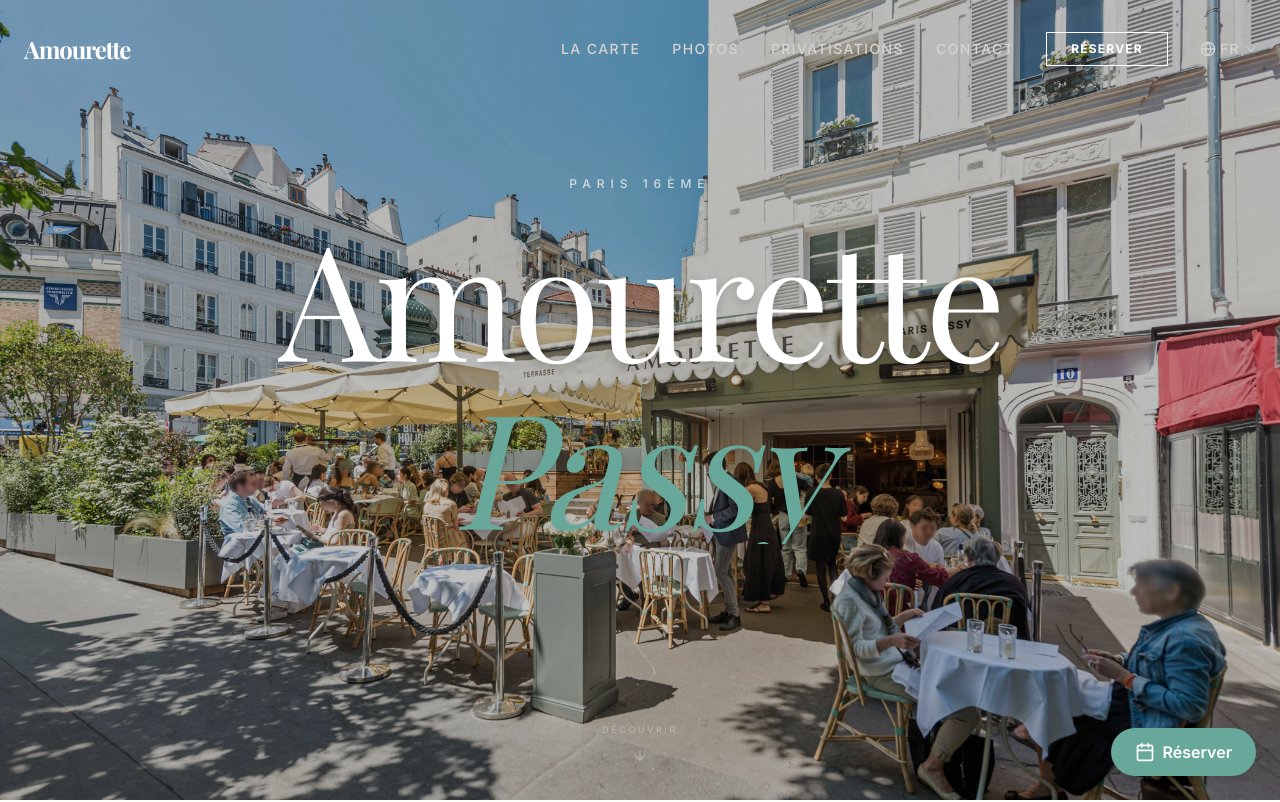
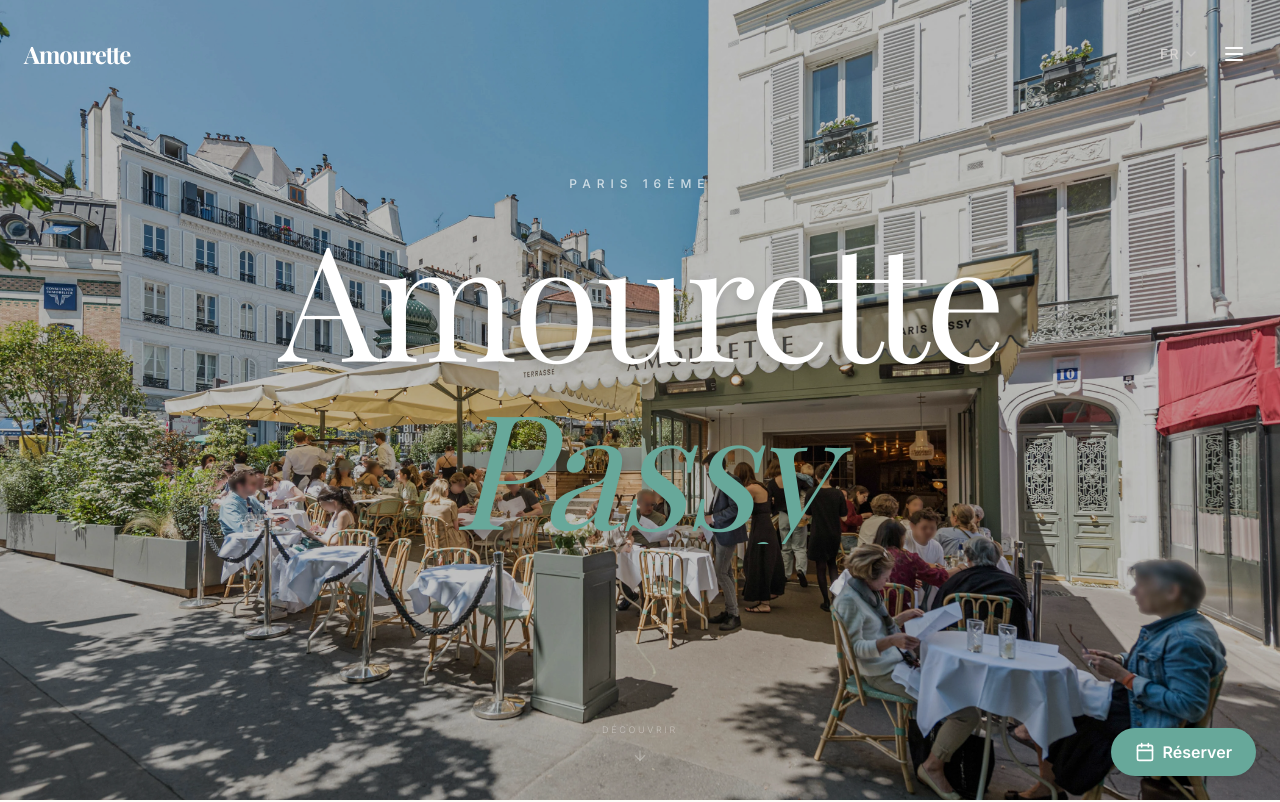
Before and after one commit to PremIA92100/AMOURETTE-LANDING-PAGE, a Next.js app: page / in a window 1280 px wide. Shown: the top 802 px of the page. Built offline with nearby package versions, Linux system fonts and the light colour scheme; a web font is replaced by a local one.

Commit message:
feat: header épuré (logo + langue + hamburger) + overlay menu plein écran

```diff
--- a/components/layout/Navbar.tsx
+++ b/components/layout/Navbar.tsx
@@ -1,7 +1,7 @@
 'use client'
 
 import { useState, useEffect } from 'react'
-import { Menu, X } from 'lucide-react'
+import { Menu, X, MapPin, Phone } from 'lucide-react'
 import { motion, AnimatePresence } from 'framer-motion'
 import Link from 'next/link'
 import type { Locale } from '@/lib/i18n'
@@ -35,12 +35,13 @@
   ]
 }
 
+const easeOutExpo: [number, number, number, number] = [0.16, 1, 0.3, 1]
+
 export default function Navbar({ locale = 'fr' }: { locale?: Locale }) {
   const [isScrolled, setIsScrolled] = useState(false)
-  const [isMobileMenuOpen, setIsMobileMenuOpen] = useState(false)
+  const [isMenuOpen, setIsMenuOpen] = useState(false)
   const navLinks = getNavLinks(locale)
   const homeHref = locale === 'fr' ? '/' : `/${locale}/`
-  const reservationHref = slugMap.reservation[locale]
 
   useEffect(() => {
     const handleScroll = () => setIsScrolled(window.scrollY > 50)
@@ -48,97 +49,156 @@
     return () => window.removeEventListener('scroll', handleScroll)
   }, [])
 
+  // Lock body scroll when menu is open
+  useEffect(() => {
+    if (isMenuOpen) {
+      document.body.style.overflow = 'hidden'
+    } else {
+      document.body.style.overflow = ''
+    }
+    return () => { document.body.style.overflow = '' }
+  }, [isMenuOpen])
+
   return (
     <>
+      {/* ─── Navbar ─── */}
       <motion.nav
         className={`fixed top-0 left-0 right-0 z-50 transition-all duration-500 ${
           isScrolled
             ? 'bg-paper/90 backdrop-blur-md py-4 shadow-sm border-b border-stone-100/50'
-            : 'bg-transparent py-8'
+            : 'bg-transparent py-6 md:py-8'
         }`}
         initial={{ y: -100 }}
         animate={{ y: 0 }}
         transition={{ duration: 0.5 }}
       >
         <div className="container mx-auto px-6 flex justify-between items-center">
+          {/* Logo */}
           <Link
             href={homeHref}
-            className={`text-2xl font-serif font-bold tracking-tighter transition-colors ${
-              isScrolled ? 'text-amourette' : 'text-white'
+            className={`text-2xl font-serif font-bold tracking-tighter transition-colors z-50 ${
+              isMenuOpen
+                ? 'text-stone-900'
+                : isScrolled
+                  ? 'text-amourette'
+                  : 'text-white'
             }`}
           >
             Amourette
           </Link>
 
-          <div className="hidden md:flex items-center space-x-8">
-            {navLinks.map((link) => (
-              <Link
-                key={link.name}
-                href={link.href}
-                className={`transition-colors text-sm uppercase tracking-widest font-medium ${
-                  isScrolled
-                    ? 'text-stone-600 hover:text-amourette'
-                    : 'text-stone-300 hover:text-white'
+          {/* Right side: Language + Hamburger */}
+          <div className="flex items-center gap-4 z-50">
+            {!isMenuOpen && (
+              <LanguageSwitcher locale={locale} isScrolled={isScrolled} compact />
+            )}
+            <button
+              onClick={() => setIsMenuOpen(!isMenuOpen)}
+              className={`min-w-[44px] min-h-[44px] flex items-center justify-center transition-colors ${
+                isMenuOpen
+                  ? 'text-stone-900'
+                  : isScrolled
+                    ? 'text-stone-900'
+                    : 'text-white'
               }`}
+              aria-label={isMenuOpen ? 'Fermer le menu' : 'Ouvrir le menu'}
             >
-                {link.name}
-              </Link>
-            ))}
-            <Link
-              href={reservationHref}
-              className={`px-6 py-2 border uppercase text-xs tracking-widest font-bold transition-all duration-300 ${
-                isScrolled
-                  ? 'border-amourette text-amourette hover:bg-amourette hover:text-white'
-                  : 'border-white text-white hover:bg-white hover:text-stone-900'
-              }`}
-            >
-              {locale === 'fr' ? 'Réserver' : 'Book'}
-            </Link>
-            <LanguageSwitcher locale={locale} isScrolled={isScrolled} />
-          </div>
-
-          <div className="md:hidden flex items-center gap-3">
-            <LanguageSwitcher locale={locale} isScrolled={isScrolled} compact />
-            <button
-              onClick={() => setIsMobileMenuOpen(!isMobileMenuOpen)}
-              className={`transition-colors min-w-[44px] min-h-[44px] flex items-center justify-center ${
-                isScrolled ? 'text-stone-900' : 'text-white'
-              }`}
-            >
-              {isMobileMenuOpen ? <X size={24} /> : <Menu size={24} />}
+              {isMenuOpen ? <X size={24} /> : <Menu size={24} />}
             </button>
           </div>
         </div>
       </motion.nav>
 
+      {/* ─── Fullscreen overlay menu ─── */}
       <AnimatePresence>
-        {isMobileMenuOpen && (
+        {isMenuOpen && (
           <motion.div
-            initial={{ opacity: 0, y: -20 }}
+            initial={{ opacity: 0 }}
+            animate={{ opacity: 1 }}
+            exit={{ opacity: 0 }}
+            transition={{ duration: 0.3, ease: easeOutExpo }}
+            className="fixed inset-0 z-40 bg-paper flex flex-col justify-center items-center"
+          >
+            {/* Nav links */}
+            <nav className="flex flex-col items-center gap-2 md:gap-4">
+              {navLinks.map((link, i) => (
+                <motion.div
+                  key={link.name}
+                  initial={{ opacity: 0, y: 30 }}
                   animate={{ opacity: 1, y: 0 }}
-            exit={{ opacity: 0, y: -20 }}
-            className="fixed inset-0 z-40 bg-paper pt-24 px-6 md:hidden flex flex-col items-center space-y-8"
+                  exit={{ opacity: 0, y: -10 }}
+                  transition={{
+                    duration: 0.5,
+                    delay: 0.1 + i * 0.08,
+                    ease: easeOutExpo,
+                  }}
                 >
-            {navLinks.map((link) => (
                   <Link
-                key={link.name}
                     href={link.href}
-                onClick={() => setIsMobileMenuOpen(false)}
-                className="text-2xl font-serif text-stone-600 min-h-[44px] flex items-center"
+                    onClick={() => setIsMenuOpen(false)}
+                    className="text-3xl md:text-5xl font-serif text-stone-800 hover:text-amourette transition-colors duration-300 py-3 md:py-4 block"
                   >
                     {link.name}
                   </Link>
+                </motion.div>
               ))}
-            <Link
-              href={reservationHref}
-              onClick={() => setIsMobileMenuOpen(false)}
-              className="px-8 py-4 min-h-[44px] bg-amourette text-white font-bold uppercase tracking-widest mt-8"
+            </nav>
+
+            {/* Separator */}
+            <motion.div
+              initial={{ scaleX: 0 }}
+              animate={{ scaleX: 1 }}
+              transition={{ duration: 0.6, delay: 0.4, ease: easeOutExpo }}
+              className="w-16 h-[1px] bg-amourette/40 mt-10 md:mt-14 mb-8 md:mb-10 origin-center"
+            />
+
+            {/* Footer info */}
+            <motion.div
+              initial={{ opacity: 0, y: 15 }}
+              animate={{ opacity: 1, y: 0 }}
+              transition={{ duration: 0.5, delay: 0.5, ease: easeOutExpo }}
+              className="flex flex-col items-center gap-3 text-stone-400 text-sm"
             >
-              {locale === 'fr' ? 'Réserver une table' : 'Book a table'}
-            </Link>
-            <div className="mt-6">
+              <div className="flex items-center gap-2">
+                <MapPin size={14} className="text-amourette" />
+                <span>10 Bd Delessert, 75016 Paris</span>
+              </div>
+              <div className="flex items-center gap-2">
+                <Phone size={14} className="text-amourette" />
+                <a href="tel:0952861447" className="hover:text-amourette transition-colors">
+                  09 52 86 14 47
+                </a>
+              </div>
+              <div className="flex items-center gap-4 mt-2">
+                <a
+                  href="https://www.instagram.com/amourettepassy/"
+                  target="_blank"
+                  rel="noopener noreferrer"
+                  className="hover:text-amourette transition-colors uppercase tracking-widest text-xs"
+                >
+                  Instagram
+                </a>
+                <span className="text-stone-300">·</span>
+                <a
+                  href="https://www.tripadvisor.fr/Restaurant_Review-g187147-d25182853-Reviews-Amourette_Passy-Paris_Ile_de_France.html"
+                  target="_blank"
+                  rel="noopener noreferrer"
+                  className="hover:text-amourette transition-colors uppercase tracking-widest text-xs"
+                >
+                  TripAdvisor
+                </a>
+              </div>
+            </motion.div>
+
+            {/* Language switcher in menu */}
+            <motion.div
+              initial={{ opacity: 0 }}
+              animate={{ opacity: 1 }}
+              transition={{ duration: 0.4, delay: 0.6 }}
+              className="mt-8"
+            >
               <LanguageSwitcher locale={locale} isScrolled={true} />
-            </div>
+            </motion.div>
           </motion.div>
         )}
       </AnimatePresence>
```
Lines whose indentation alone changed are shown as unchanged.
